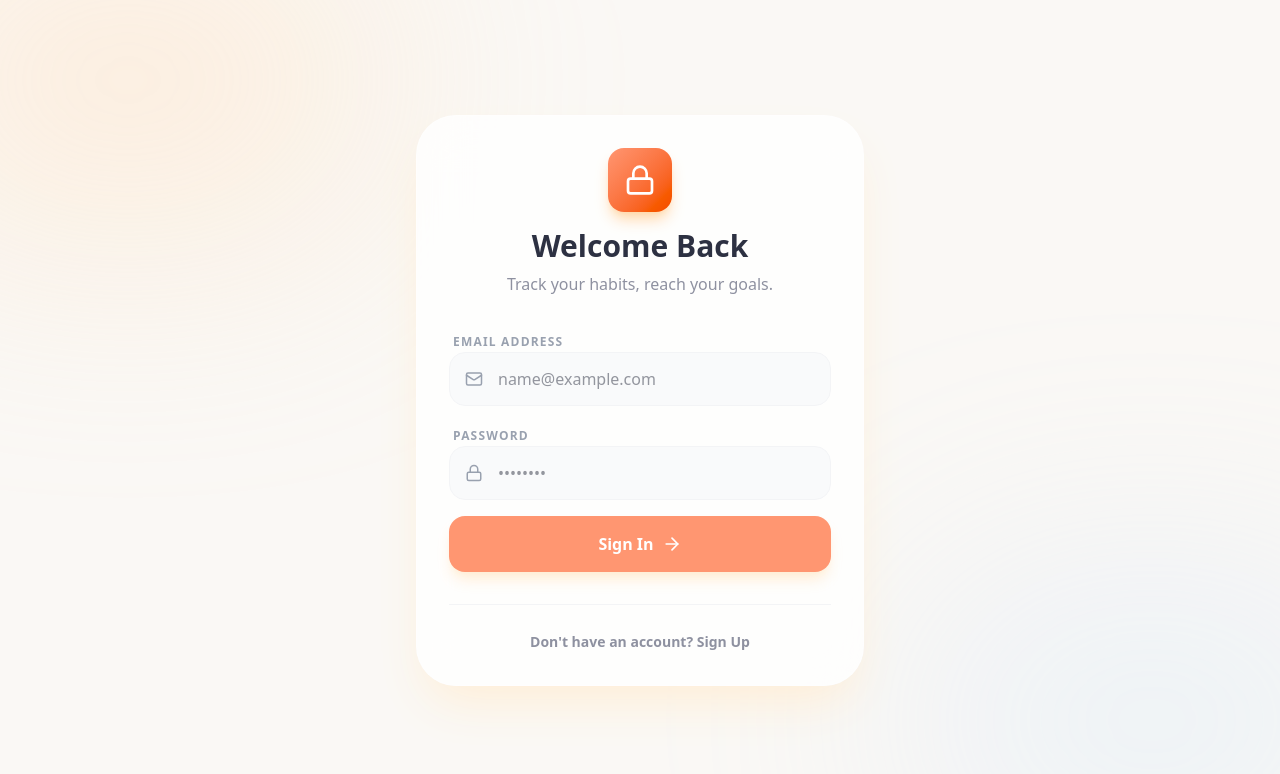
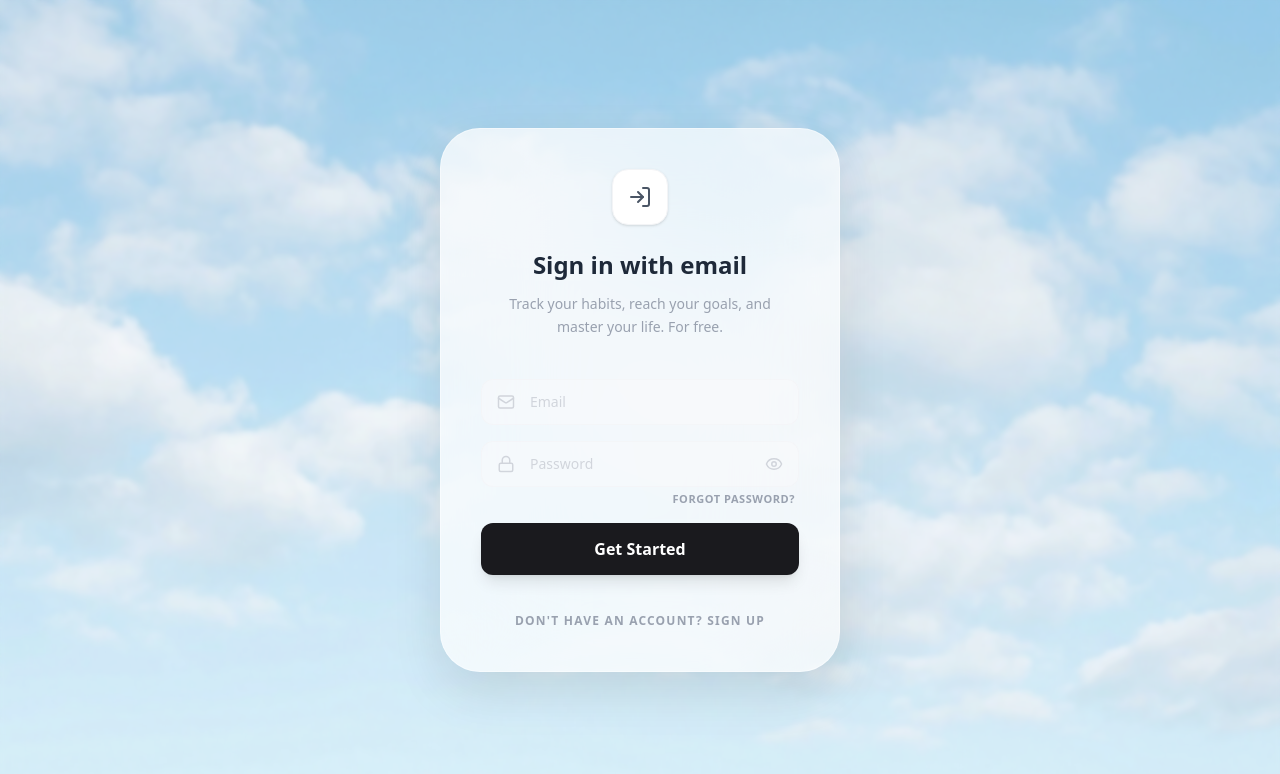
Before and after one commit to shaikhmohammed07/Habit-Tracker, a Next.js app: page / in a window 1280 px wide. Shown: the top 774 px of the page. Built offline with nearby package versions, Linux system fonts and the light colour scheme; no server answers.

Commit message:
feat: redesign auth and update dashboard

```diff
--- a/src/app/page.tsx
+++ b/src/app/page.tsx
@@ -69,11 +69,8 @@ export default function Home() {
 
   if (!user) {
     return (
-      <div className="min-h-screen flex items-center justify-center bg-[var(--color-app-bg)] p-4 relative overflow-hidden">
-        {/* Background blobs for premium feel */}
-        <div className="absolute top-[-10%] left-[-10%] w-[40%] h-[40%] bg-orange-200/30 rounded-full blur-[120px]" />
-        <div className="absolute bottom-[-10%] right-[-10%] w-[40%] h-[40%] bg-blue-200/20 rounded-full blur-[120px]" />
-
+      <div className="min-h-screen flex items-center justify-center p-4 relative overflow-hidden bg-cover bg-center" style={{ backgroundImage: 'url("/images/sky-auth.png")' }}>
+        <div className="absolute inset-0 bg-white/10 backdrop-blur-[2px]" />
         <AuthForm />
       </div>
     );
--- a/src/components/auth/AuthForm.tsx
+++ b/src/components/auth/AuthForm.tsx
@@ -3,7 +3,7 @@
 import { useState } from "react";
 import { supabase } from "@/lib/supabase";
 import { motion } from "framer-motion";
-import { Mail, Lock, Loader2, ArrowRight } from "lucide-react";
+import { Mail, Lock, Loader2, ArrowRight, Eye, EyeOff, LogIn } from "lucide-react";
 import { cn } from "@/lib/utils";
 
 export default function AuthForm() {
@@ -12,6 +12,7 @@ export default function AuthForm() {
   const [password, setPassword] = useState("");
   const [isLoading, setIsLoading] = useState(false);
   const [error, setError] = useState<string | null>(null);
+  const [showPassword, setShowPassword] = useState(false);
 
   const handleSubmit = async (e: React.FormEvent) => {
     e.preventDefault();
@@ -41,86 +42,97 @@ export default function AuthForm() {
   };
 
   return (
-    <div className="w-full max-w-md p-8 bg-white/80 backdrop-blur-xl rounded-[2.5rem] shadow-2xl shadow-orange-100 border border-white/20">
-      <div className="text-center mb-8">
+    <div className="w-full max-w-[400px] p-10 bg-white/70 backdrop-blur-3xl rounded-[2.5rem] shadow-[0_20px_50px_rgba(0,0,0,0.1)] border border-white/40">
+      <div className="text-center mb-10">
         <motion.div
-          initial={{ scale: 0 }}
-          animate={{ scale: 1 }}
-          className="w-16 h-16 bg-gradient-to-br from-[var(--color-primary)] to-orange-600 rounded-2xl flex items-center justify-center mx-auto mb-4 shadow-lg shadow-orange-200"
+          initial={{ scale: 0.8, opacity: 0 }}
+          animate={{ scale: 1, opacity: 1 }}
+          className="w-14 h-14 bg-white rounded-2xl flex items-center justify-center mx-auto mb-6 shadow-sm border border-gray-100"
         >
-          <Lock className="text-white" size={32} />
+          <LogIn className="text-gray-600" size={24} />
         </motion.div>
-        <h2 className="text-3xl font-bold text-[var(--color-text-main)]">
-          {isLogin ? "Welcome Back" : "Join the Journey"}
+        <h2 className="text-2xl font-bold text-gray-800">
+          {isLogin ? "Sign in with email" : "Join the Journey"}
         </h2>
-        <p className="text-[var(--color-text-muted)] mt-2">
-          {isLogin ? "Track your habits, reach your goals." : "Start your path to a better version of you."}
+        <p className="text-gray-400 mt-3 text-sm leading-relaxed px-4">
+          {isLogin
+            ? "Track your habits, reach your goals, and master your life. For free."
+            : "Start your path to a better version of you today."}
         </p>
       </div>
 
       <form onSubmit={handleSubmit} className="space-y-4">
-        <div className="space-y-2">
-          <label className="text-xs font-bold text-gray-400 uppercase tracking-widest px-1">Email Address</label>
+        <div className="space-y-1">
           <div className="relative">
-            <Mail className="absolute left-4 top-1/2 -translate-y-1/2 text-gray-400" size={18} />
+            <Mail className="absolute left-4 top-1/2 -translate-y-1/2 text-gray-300" size={18} />
             <input
               type="email"
               value={email}
               onChange={(e) => setEmail(e.target.value)}
-              className="w-full bg-gray-50 border border-gray-100 rounded-2xl py-3.5 pl-12 pr-4 outline-none focus:border-[var(--color-primary)] focus:ring-4 focus:ring-orange-50 transition-all font-medium"
-              placeholder="name@example.com"
+              className="w-full bg-gray-50/50 border border-gray-100/50 rounded-xl py-3 pl-12 pr-4 outline-none focus:bg-white focus:border-[var(--color-primary)] transition-all text-sm font-medium placeholder:text-gray-300"
+              placeholder="Email"
               required
             />
           </div>
         </div>
 
-        <div className="space-y-2">
-          <label className="text-xs font-bold text-gray-400 uppercase tracking-widest px-1">Password</label>
+        <div className="space-y-1">
           <div className="relative">
-            <Lock className="absolute left-4 top-1/2 -translate-y-1/2 text-gray-400" size={18} />
+            <Lock className="absolute left-4 top-1/2 -translate-y-1/2 text-gray-300" size={18} />
             <input
-              type="password"
+              type={showPassword ? "text" : "password"}
               value={password}
               onChange={(e) => setPassword(e.target.value)}
-              className="w-full bg-gray-50 border border-gray-100 rounded-2xl py-3.5 pl-12 pr-4 outline-none focus:border-[var(--color-primary)] focus:ring-4 focus:ring-orange-50 transition-all font-medium"
-              placeholder="••••••••"
+              className="w-full bg-gray-50/50 border border-gray-100/50 rounded-xl py-3 pl-12 pr-12 outline-none focus:bg-white focus:border-[var(--color-primary)] transition-all text-sm font-medium placeholder:text-gray-300"
+              placeholder="Password"
               required
             />
+            <button
+              type="button"
+              onClick={() => setShowPassword(!showPassword)}
+              className="absolute right-4 top-1/2 -translate-y-1/2 text-gray-300 hover:text-gray-500 transition-colors"
+            >
+              {showPassword ? <EyeOff size={18} /> : <Eye size={18} />}
+            </button>
           </div>
+          {isLogin && (
+            <div className="flex justify-end px-1">
+              <button type="button" className="text-[11px] font-bold text-gray-400 hover:text-gray-600 uppercase tracking-wider">
+                Forgot password?
+              </button>
+            </div>
+          )}
         </div>
 
         {error && (
           <motion.div
-            initial={{ opacity: 0, y: -10 }}
-            animate={{ opacity: 1, y: 0 }}
-            className="p-4 bg-red-50 text-red-600 rounded-xl text-sm font-medium border border-red-100"
+            initial={{ opacity: 0, scale: 0.95 }}
+            animate={{ opacity: 1, scale: 1 }}
+            className="p-3 bg-red-50/50 text-red-500 rounded-xl text-xs font-bold text-center border border-red-100/50"
           >
             {error}
           </motion.div>
         )}
 
         <motion.button
-          whileHover={{ scale: 1.02 }}
-          whileTap={{ scale: 0.98 }}
+          whileHover={{ scale: 1.01 }}
+          whileTap={{ scale: 0.99 }}
           type="submit"
           disabled={isLoading}
-          className="w-full bg-[var(--color-primary)] hover:bg-orange-600 text-white font-bold py-4 rounded-2xl shadow-lg shadow-orange-100 transition-all flex items-center justify-center gap-2 group"
+          className="w-full bg-[#1A1A1E] hover:bg-black text-white font-bold py-3.5 rounded-xl shadow-lg transition-all flex items-center justify-center gap-2 mt-2"
         >
           {isLoading ? (
-            <Loader2 className="animate-spin" size={20} />
+            <Loader2 className="animate-spin" size={18} />
           ) : (
-            <>
-              {isLogin ? "Sign In" : "Create Account"}
-              <ArrowRight size={20} className="group-hover:translate-x-1 transition-transform" />
-            </>
+            <span>{isLogin ? "Get Started" : "Create Account"}</span>
           )}
         </motion.button>
       </form>
 
-      <div className="mt-8 pt-6 border-t border-gray-100 text-center">
+      <div className="mt-8 text-center">
         <button
           onClick={() => setIsLogin(!isLogin)}
-          className="text-sm font-bold text-[var(--color-text-muted)] hover:text-[var(--color-primary)] transition-colors"
+          className="text-xs font-bold text-gray-400 hover:text-gray-600 transition-colors uppercase tracking-widest"
         >
           {isLogin ? "Don't have an account? Sign Up" : "Already have an account? Sign In"}
         </button>
```
Also changed, not shown: public/images/sky-auth.png (added).
